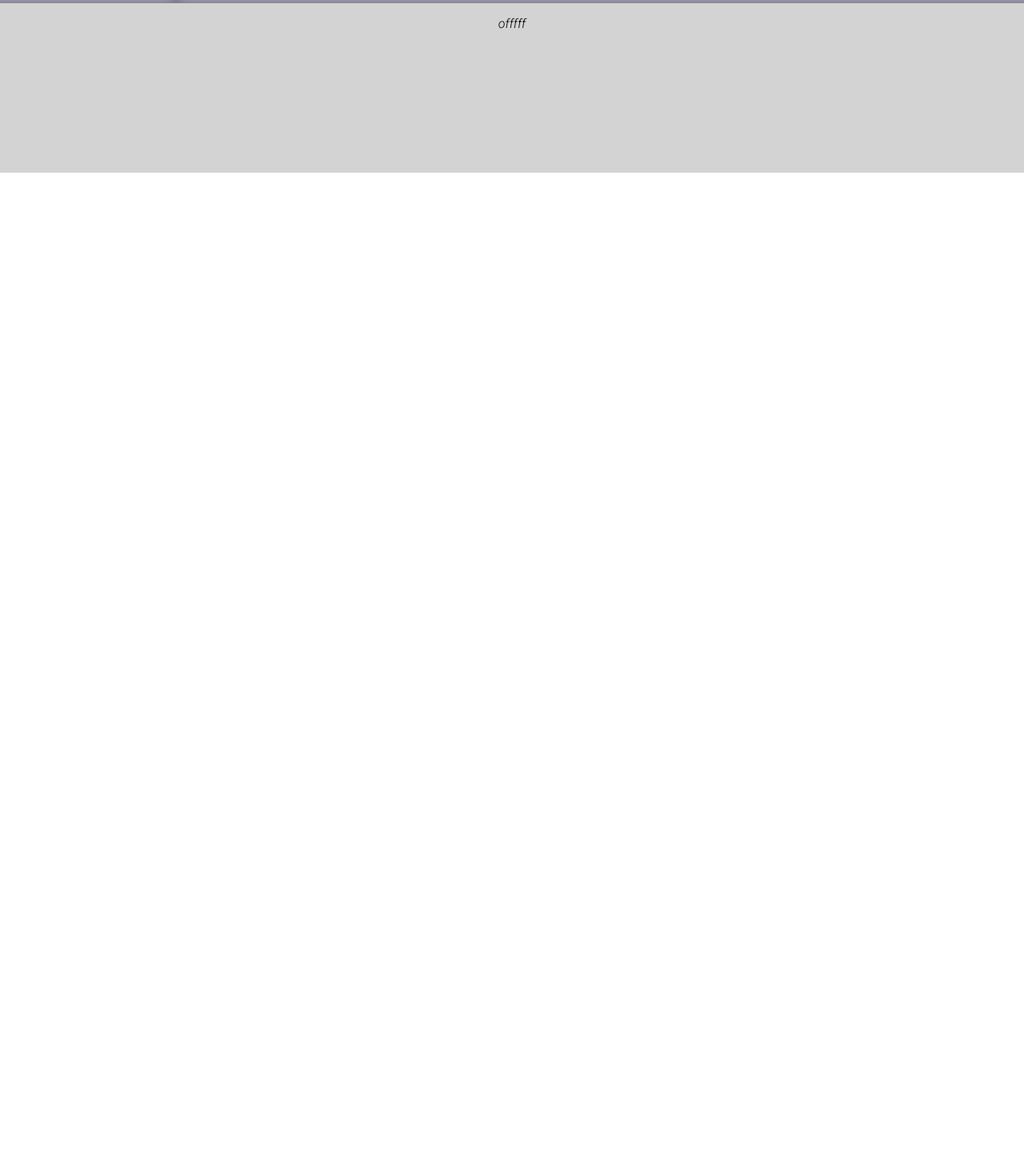
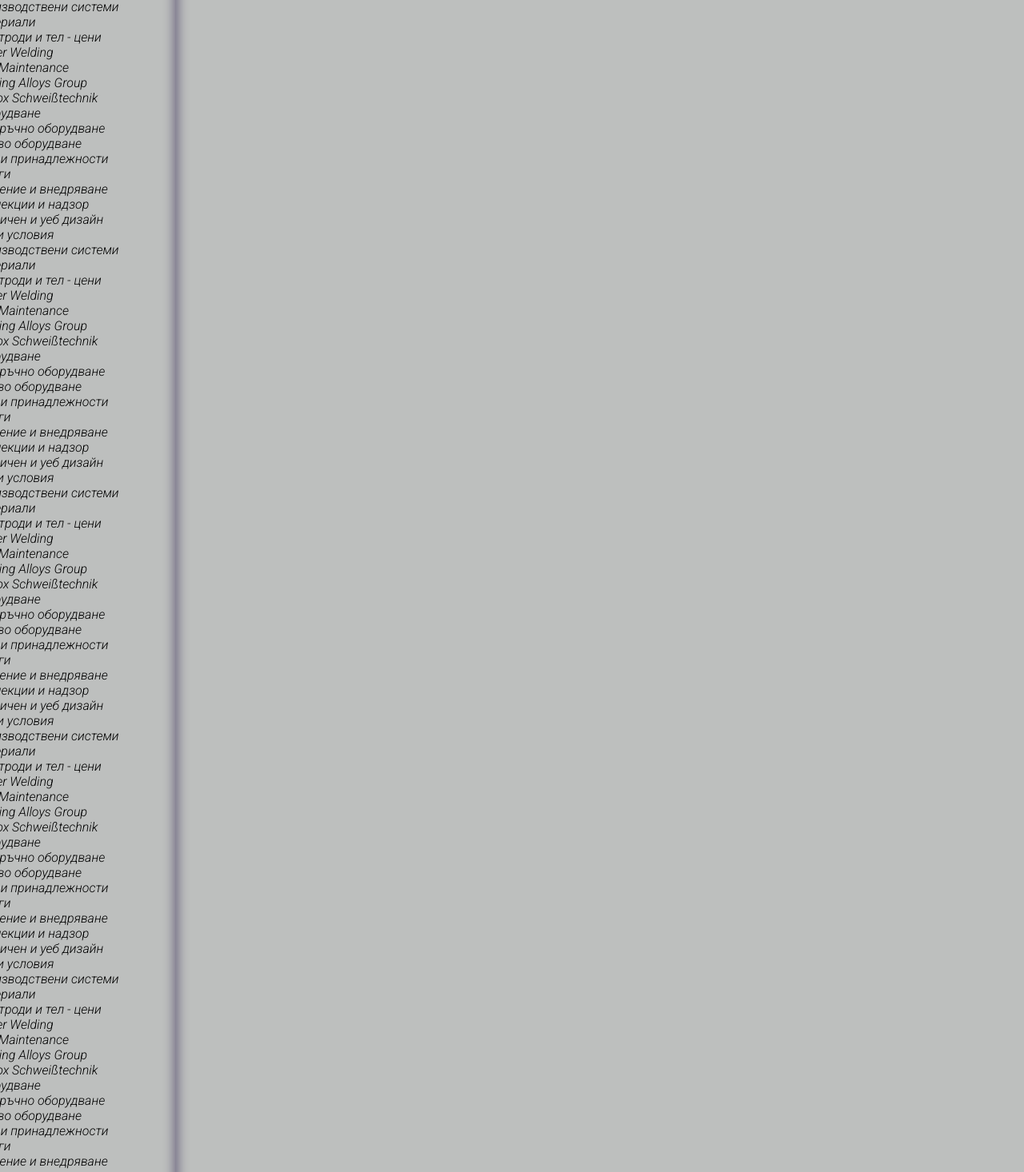
Before and after one commit to kalata123/ark-website, a Next.js app in the folder ark-website/: page / in a window 1280 px wide. Shown: the part 584-2050 px from the top of the page at 80% size. Before the commit the page ends 800 px from the top, so only its background shows below. Built offline with nearby package versions, Linux system fonts and the light colour scheme.

Commit message:
[Update] footer component created and positioned to bottom of page

```diff
--- a/ark-website/components/Footer.js
+++ b/ark-website/components/Footer.js
@@ -1,7 +1,7 @@
 import styles from "../styles/footer.module.css";
 
 const Footer = (props) => (
-  <div>
+  <div className={styles["component"]}>
     <p>offfff</p>
   </div>
 );
--- a/ark-website/components/Sidebar.js
+++ b/ark-website/components/Sidebar.js
@@ -19,6 +19,86 @@ const Sidebar = (props) => (
       <a>Инспекции и надзор</a>
       <a>Графичен и уеб дизайн</a>
       <a>Общи условия</a>
+      <a>Производствени системи</a>
+      <a>Материали</a>
+      <a>Електроди и тел - цени</a>
+      <a>Böhler Welding</a>
+      <a>UTP Maintenance</a>
+      <a>Welding Alloys Group</a>
+      <a>Alunox Schweißtechnik</a>
+      <a>Оборудване</a>
+      <a>Заваръчно оборудване</a>
+      <a>Газово оборудване</a>
+      <a>ЛПС и принадлежности</a>
+      <a>Услуги</a>
+      <a>Обучение и внедряване</a>
+      <a>Инспекции и надзор</a>
+      <a>Графичен и уеб дизайн</a>
+      <a>Общи условия</a>
+      <a>Производствени системи</a>
+      <a>Материали</a>
+      <a>Електроди и тел - цени</a>
+      <a>Böhler Welding</a>
+      <a>UTP Maintenance</a>
+      <a>Welding Alloys Group</a>
+      <a>Alunox Schweißtechnik</a>
+      <a>Оборудване</a>
+      <a>Заваръчно оборудване</a>
+      <a>Газово оборудване</a>
+      <a>ЛПС и принадлежности</a>
+      <a>Услуги</a>
+      <a>Обучение и внедряване</a>
+      <a>Инспекции и надзор</a>
+      <a>Графичен и уеб дизайн</a>
+      <a>Общи условия</a>
+      <a>Производствени системи</a>
+      <a>Материали</a>
+      <a>Електроди и тел - цени</a>
+      <a>Böhler Welding</a>
+      <a>UTP Maintenance</a>
+      <a>Welding Alloys Group</a>
+      <a>Alunox Schweißtechnik</a>
+      <a>Оборудване</a>
+      <a>Заваръчно оборудване</a>
+      <a>Газово оборудване</a>
+      <a>ЛПС и принадлежности</a>
+      <a>Услуги</a>
+      <a>Обучение и внедряване</a>
+      <a>Инспекции и надзор</a>
+      <a>Графичен и уеб дизайн</a>
+      <a>Общи условия</a>
+      <a>Производствени системи</a>
+      <a>Материали</a>
+      <a>Електроди и тел - цени</a>
+      <a>Böhler Welding</a>
+      <a>UTP Maintenance</a>
+      <a>Welding Alloys Group</a>
+      <a>Alunox Schweißtechnik</a>
+      <a>Оборудване</a>
+      <a>Заваръчно оборудване</a>
+      <a>Газово оборудване</a>
+      <a>ЛПС и принадлежности</a>
+      <a>Услуги</a>
+      <a>Обучение и внедряване</a>
+      <a>Инспекции и надзор</a>
+      <a>Графичен и уеб дизайн</a>
+      <a>Общи условия</a>
+      <a>Производствени системи</a>
+      <a>Материали</a>
+      <a>Електроди и тел - цени</a>
+      <a>Böhler Welding</a>
+      <a>UTP Maintenance</a>
+      <a>Welding Alloys Group</a>
+      <a>Alunox Schweißtechnik</a>
+      <a>Оборудване</a>
+      <a>Заваръчно оборудване</a>
+      <a>Газово оборудване</a>
+      <a>ЛПС и принадлежности</a>
+      <a>Услуги</a>
+      <a>Обучение и внедряване</a>
+      <a>Инспекции и надзор</a>
+      <a>Графичен и уеб дизайн</a>
+      <a>Общи условия</a>
     </div>
   </div>
 );
--- a/ark-website/pages/index.js
+++ b/ark-website/pages/index.js
@@ -17,7 +17,7 @@ export default function Home() {
           rel="stylesheet"
         ></link>
       </Head>
-      <div>
+      <div className={styles["container-content"]}>
         <Navbar />
         <div className={styles["main-content"]}>
           <Sidebar />
@@ -27,8 +27,8 @@ export default function Home() {
             </div>
           </Main>
         </div>
+        <Footer className={styles.footer} />
       </div>
-      <Footer />
       {/* <main className={styles.main}>
         <h1 className={styles.title}>
           Welcome to <a href="https://nextjs.org">Next.js!</a>
--- a/ark-website/styles/footer.module.css
+++ b/ark-website/styles/footer.module.css
@@ -0,0 +1,11 @@
+.component {
+  font-size: 18px;
+  margin-top: 15px;
+  /* margin: auto 0 0; */
+  display: flex;
+  flex-direction: row;
+  background-color: #bdbfbe;
+  padding: 5px;
+  box-shadow: inset 1px -1px 12px 4px rgba(36, 24, 73, 0.43);
+  width: 100%;
+}
--- a/ark-website/styles/globals.css
+++ b/ark-website/styles/globals.css
@@ -4,6 +4,7 @@ body {
   margin: 0;
   font-family: -apple-system, BlinkMacSystemFont, Segoe UI, Roboto, Oxygen,
     Ubuntu, Cantarell, Fira Sans, Droid Sans, Helvetica Neue, sans-serif;
+  background-color: lightgray;
 }
 
 a {
--- a/ark-website/styles/index.module.css
+++ b/ark-website/styles/index.module.css
@@ -1,6 +1,6 @@
 .container {
   all: unset;
-  min-height: 100vh;
+  min-height: 100%;
   display: flex;
   flex-direction: column;
   justify-content: flex-start;
@@ -12,4 +12,16 @@
 .main-content {
   display: flex;
   flex-direction: row;
+  /* margin-bottom: 15px; */
 }
+
+.container-content {
+  display: flex;
+  height: 100vh;
+  flex-direction: column;
+  /* justify-content: space-between; */
+}
+
+.footer {
+  margin: auto 0 0;
+}
```
